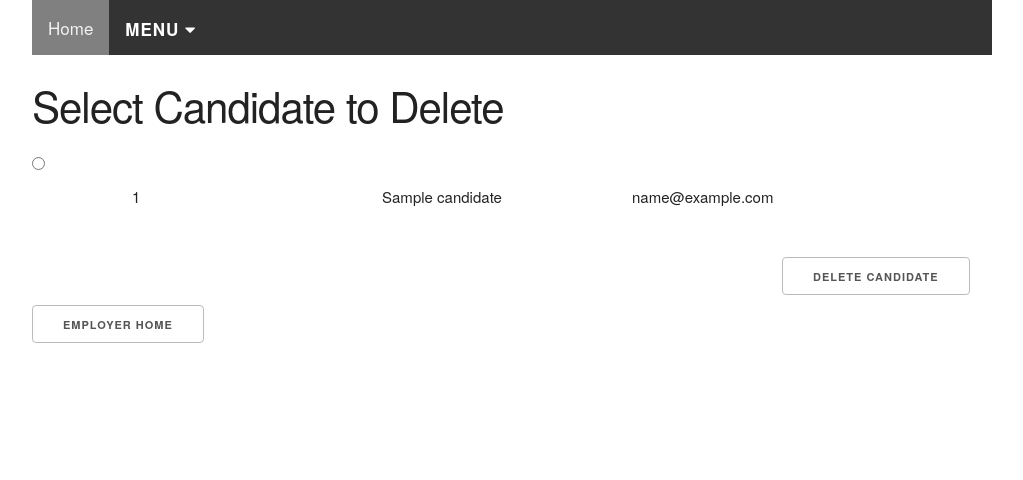
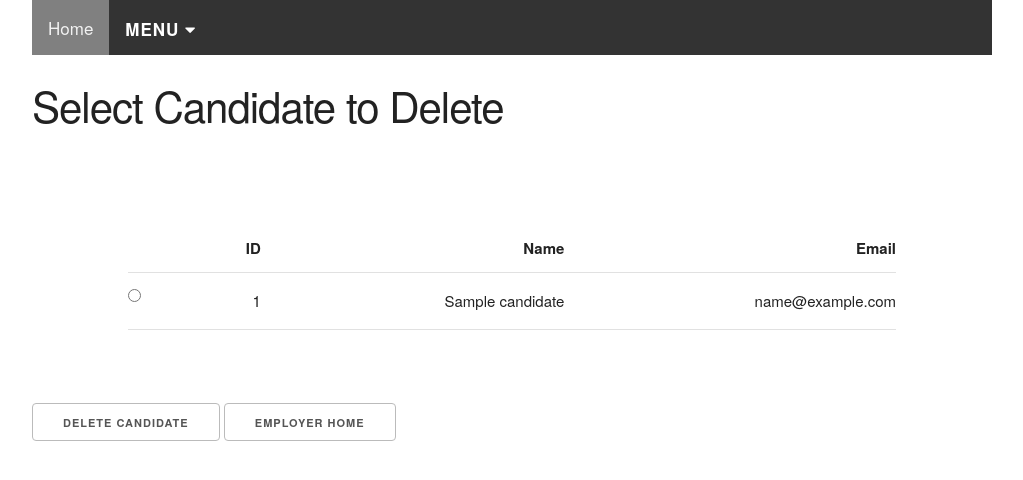
Before and after one commit to bizzybits/Capstone2022, a Flask app: page /deleteCandidate in a window 1280 px wide. Shown: the top 480 px of the page, without its empty margins (128-1151 px from the left). Run offline with Flask 2, Linux system fonts and the light colour scheme; tables that the repository leaves empty hold one stand-in row (values such as "Sample post").

Commit message:
aligned and tidied up delete candidate template

```diff
--- a/templates/listCandidates.html
+++ b/templates/listCandidates.html
@@ -3,43 +3,47 @@
 {% block content%}
 
 <style>
-    .container ul {
-        padding: 0;
-        /* remove default padding and all margins! */
-        margin: 0;
-        list-style-type: none;
-        /* remove the • */
-    }
-
-    .container ul li {
-        margin-left: 100px;
-        width: 150px;
-        height: 100px;
-        float: left;
-    }
-
-    .container ul {
-        display: listitem;
+    .container th,
+    tr {
+        text-align: left;
+        grid-template-rows: auto;
     }
 </style>
 <div>
     <h2>Select Candidate to Delete</h2>
 </div>
-{% for candidate in candidates %}
-<div class="container"></div>
-<tr>
-    <td>
-        <input form="candidateToDelete" type="radio" name="candidateToDelete" value="{{candidate.id}}" />
-    </td>
-    <ul>
-        <li>{{candidate.id}}</li>
-        <li>{{candidate.name}}</li>
-        <li>{{candidate.email}}</li>
-    </ul>
-</tr>
+<div class="container">
+
+    <table style="width:100%">
+        <thead>
+            <tr>
+                <th style="text-align:right"></th>
+                <th style="text-align:right">ID</th>
+                <th style="text-align:right">Name</th>
+                <th style="text-align:right">Email</th>
+
+            </tr>
+        </thead>
+        <tbody>
+            <tr>
+                {% for candidate in candidates %}
+            <tr>
+                <br>
+                <td><input form="candidateToDelete" type="radio" name="candidateToDelete" value="{{candidate.id}}" />
+                </td>
+                <td style="text-align:right">{{candidate.id}}</td>
+                <br>
+                <td style="text-align:right">{{candidate.name}}</td>
+                <br>
+                <td style="text-align:right">{{candidate.email}}</td>
+            </tr>
+            {% endfor %}
+
+        </tbody>
+
+    </table>
+</div>
 <br>
-<br>
-{% endfor %}
 <br>
 <form id="candidateToDelete" name="candidateToDelete" method="POST"
     action="{{ url_for('delete_candidate', candidateToDelete=candidateToDelete) }}">
```
